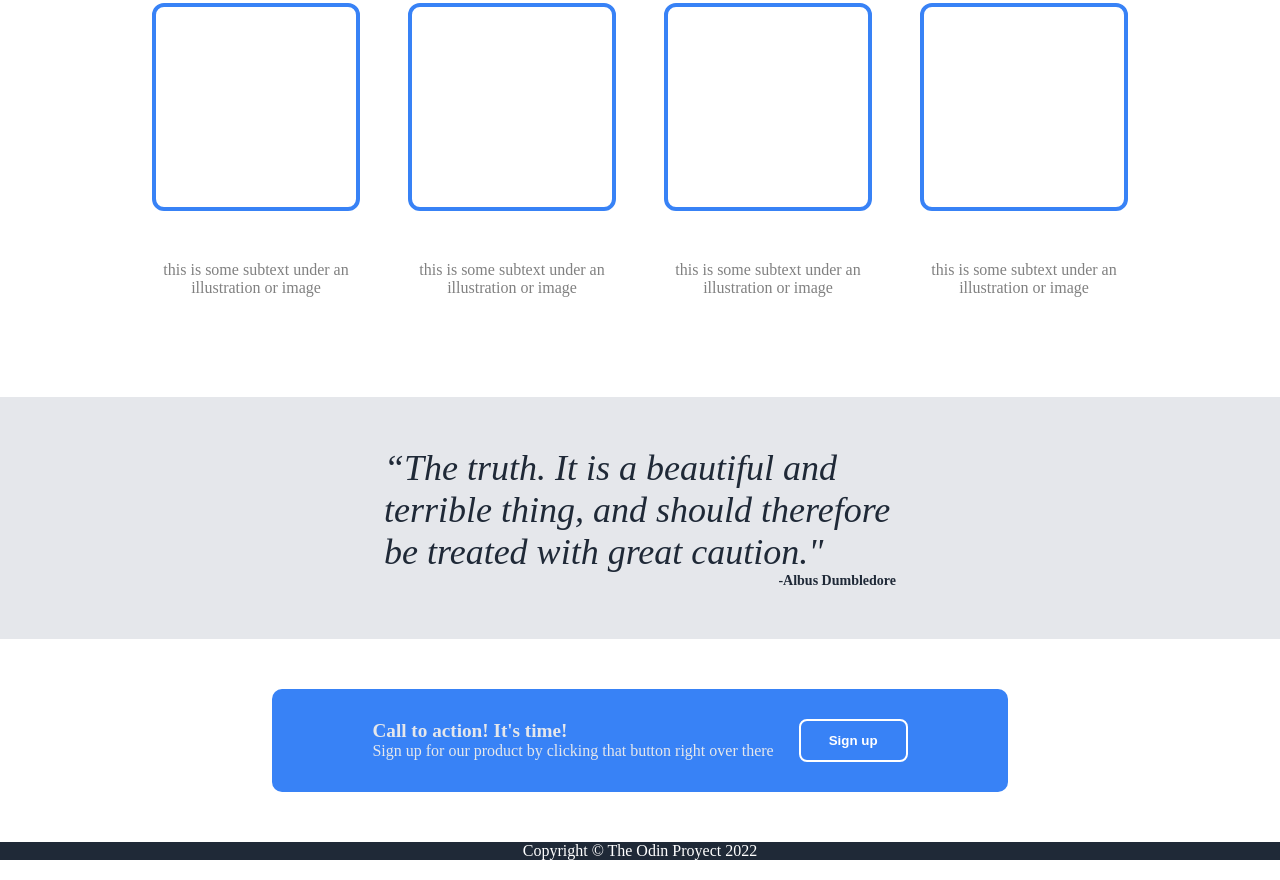
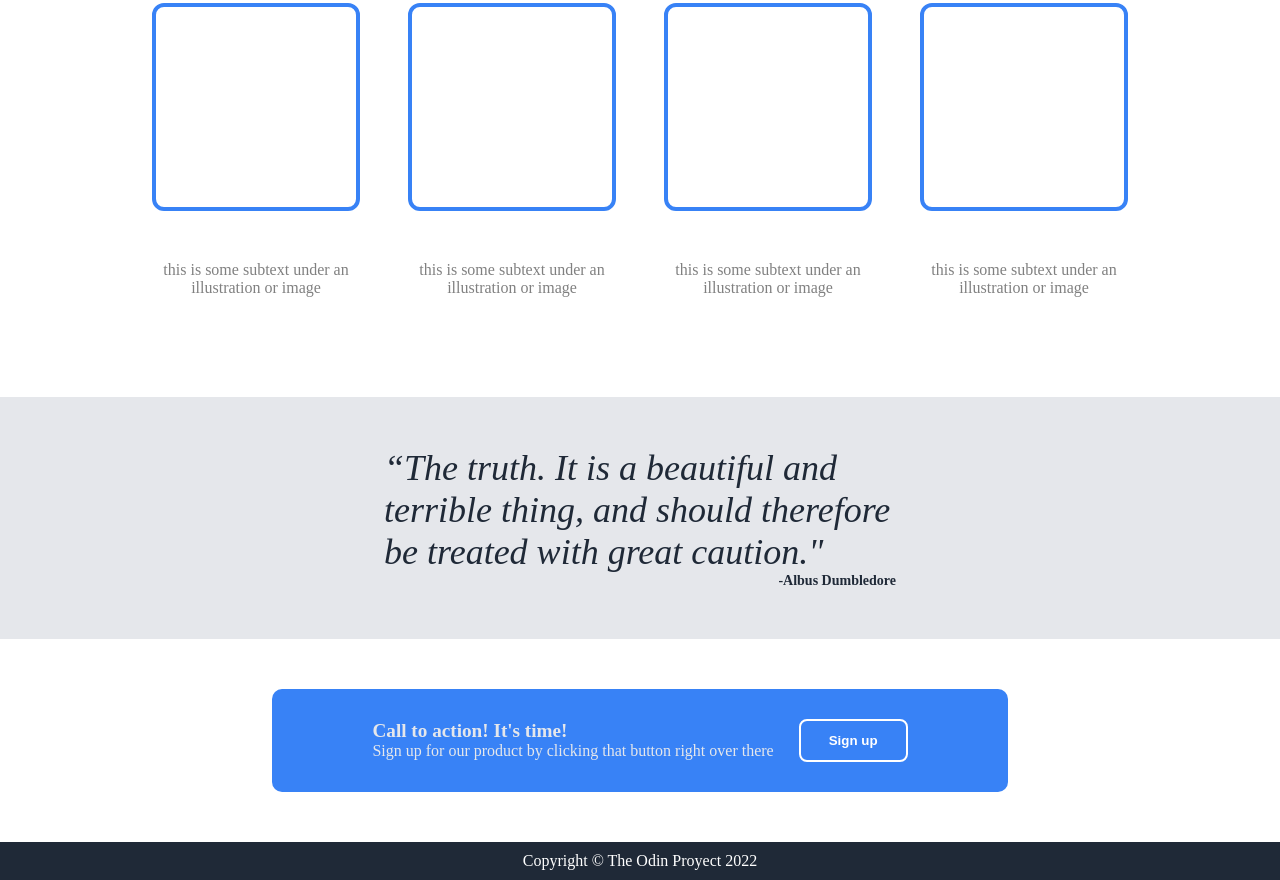
Before and after one commit to Joacotoledo97/my-first-landing, a plain HTML site: page index.html in a window 1280 px wide. Shown: the part 587-1467 px from the top of the page. Drawn offline with Linux system fonts and the light colour scheme.

Commit message:
Fix footer to the bottom

```diff
--- a/styles.css
+++ b/styles.css
@@ -213,8 +213,10 @@ button:hover#btn2 {
     justify-content: center;
     align-items: center;
     color: white;
+    margin-top: auto;
+    flex: 1;
 
 }
 .copyright{
-    padding: 30 px 0px;
+    padding:  10px 0px;
 }
```
